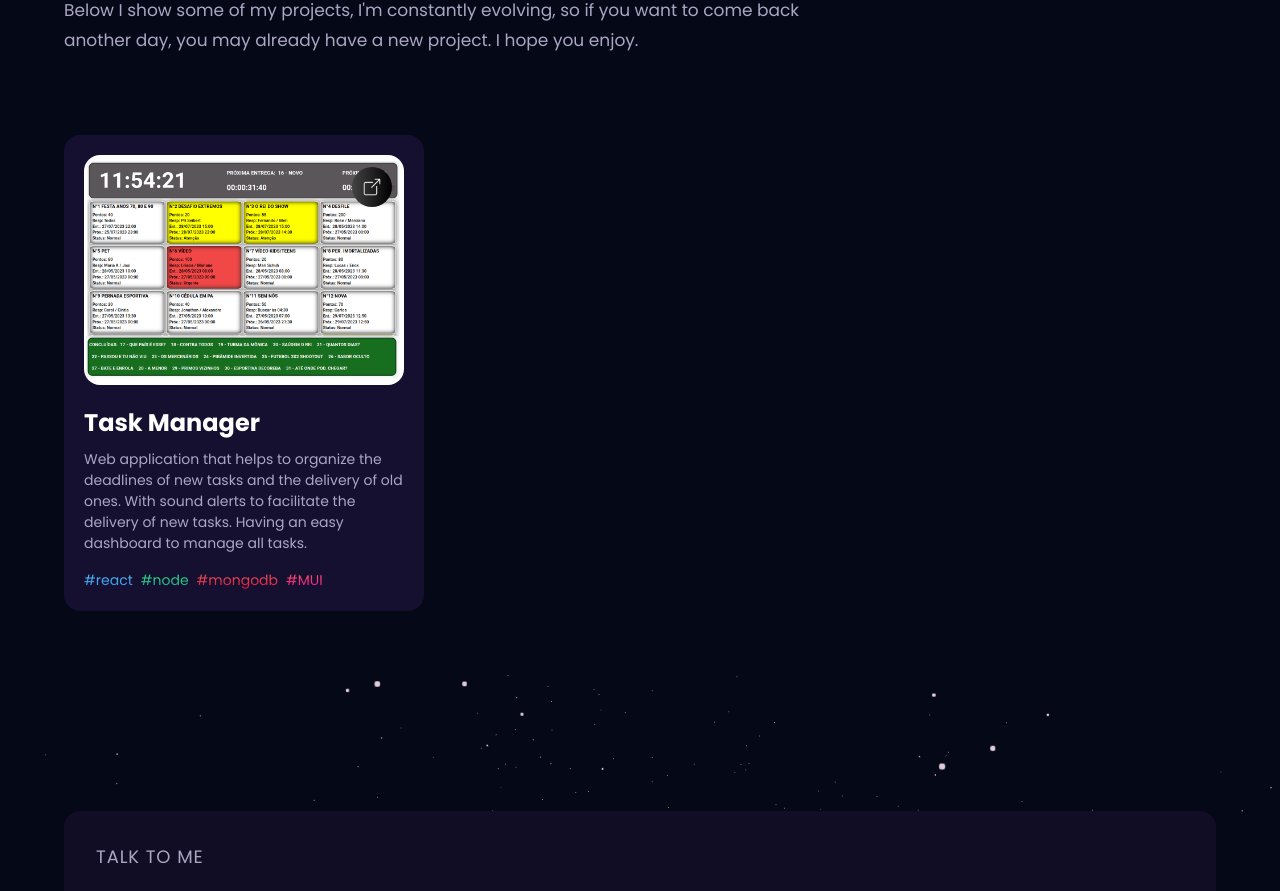
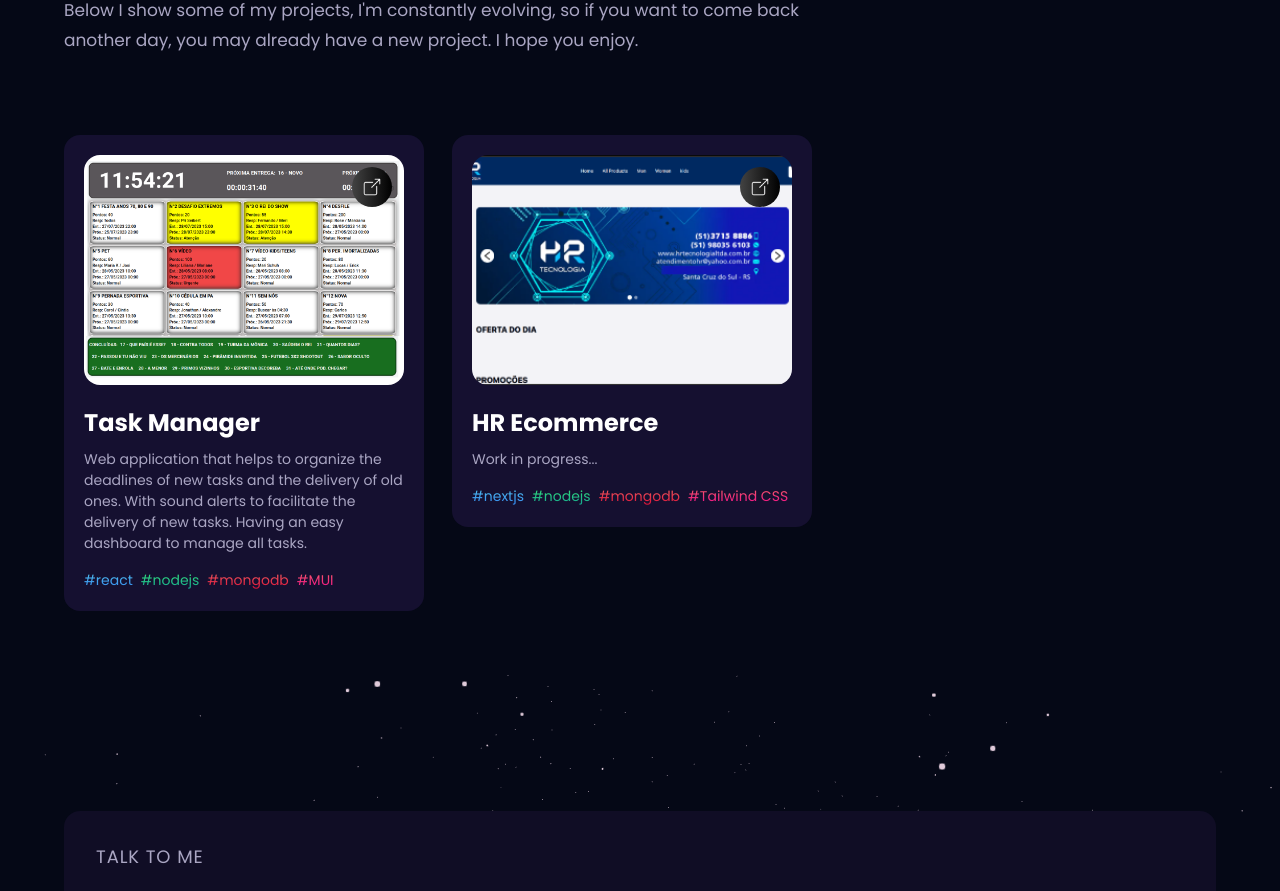
Before and after one commit to jonasmkunzler/jonask-portfolio, a React (Vite) app: page / in a window 1280 px wide. Shown: the part 3260-4151 px from the top of the page. Built offline with nearby package versions, Linux system fonts and the light colour scheme.

Commit message:
Enviando segundo projeto

```diff
--- a/src/assets/index.js
+++ b/src/assets/index.js
@@ -1,36 +1,38 @@
-import logojk from "./Logo JK BW.png";
-import backend from "./backend.png";
-import creator from "./creator.png";
-import mobile from "./mobile.png";
-import web from "./web.png";
-import github from "./github.png";
-import externalLink from "./external-link.png";
-import menu from "./menu.svg";
-import close from "./close.svg";
+import logojk from './Logo JK BW.png'
+import backend from './backend.png'
+import creator from './creator.png'
+import mobile from './mobile.png'
+import web from './web.png'
+import github from './github.png'
+import externalLink from './external-link.png'
+import menu from './menu.svg'
+import close from './close.svg'
 
-import css from "./tech/css.png";
-import docker from "./tech/docker.png";
-import figma from "./tech/figma.png";
-import git from "./tech/git.png";
-import html from "./tech/html.png";
-import javascript from "./tech/javascript.png";
-import mongodb from "./tech/mongodb.png";
-import nodejs from "./tech/nodejs.png";
-import reactjs from "./tech/reactjs.png";
-import redux from "./tech/redux.png";
-import tailwind from "./tech/tailwind.png";
-import typescript from "./tech/typescript.png";
-import threejs from "./tech/threejs.svg";
+import css from './tech/css.png'
+import docker from './tech/docker.png'
+import figma from './tech/figma.png'
+import git from './tech/git.png'
+import html from './tech/html.png'
+import javascript from './tech/javascript.png'
+import mongodb from './tech/mongodb.png'
+import nodejs from './tech/nodejs.png'
+import reactjs from './tech/reactjs.png'
+import redux from './tech/redux.png'
+import tailwind from './tech/tailwind.png'
+import typescript from './tech/typescript.png'
+import threejs from './tech/threejs.svg'
 
-import resultmais from "./company/resultmais.png";
-import logojmk from "./company/logojk.png";
+import resultmais from './company/resultmais.png'
+import logojmk from './company/logojk.png'
 
-import imageTwo from "./project-one/imageTwo.jpeg";
-import imageTree from "./project-one/imageTree.jpeg";
-import root_image from "./project-one/imageFour.png";
-import taskManagerMov from "./project-one/taskManagerMov.mp4";
+import imageTwo from './project-one/imageTwo.jpeg'
+import imageTree from './project-one/imageTree.jpeg'
+import root_image_project_one from './project-one/imageFour.png'
+import taskManagerMov from './project-one/taskManagerMov.mp4'
 
-const imagesTask = [imageTree, imageTwo];
+import root_image_project_sec from './project-sec/root_image-project-sec.png'
+
+const imagesTask = [imageTree, imageTwo]
 
 export {
   logojk,
@@ -58,6 +60,7 @@ export {
   typescript,
   threejs,
   imagesTask,
-  root_image,
-  taskManagerMov,
-};
+  root_image_project_one,
+  root_image_project_sec,
+  taskManagerMov
+}
--- a/src/constants/index.js
+++ b/src/constants/index.js
@@ -11,7 +11,8 @@ import {
   mongodb,
   git,
   docker,
-  root_image,
+  root_image_project_one,
+  root_image_project_sec,
   logojmk,
   resultmais
 } from '../assets'
@@ -154,7 +155,7 @@ const projects = [
         color: 'blue-text-gradient'
       },
       {
-        name: 'node',
+        name: 'nodejs',
         color: 'green-text-gradient'
       },
       {
@@ -166,8 +167,32 @@ const projects = [
         color: 'pink-text-gradient'
       }
     ],
-    image: root_image,
+    image: root_image_project_one,
     source_code_link: '/taskmanager'
+  },
+  {
+    name: 'HR Ecommerce',
+    description: 'Work in progress...',
+    tags: [
+      {
+        name: 'nextjs',
+        color: 'blue-text-gradient'
+      },
+      {
+        name: 'nodejs',
+        color: 'green-text-gradient'
+      },
+      {
+        name: 'mongodb',
+        color: 'red-text-gradient'
+      },
+      {
+        name: 'Tailwind CSS',
+        color: 'pink-text-gradient'
+      }
+    ],
+    image: root_image_project_sec,
+    source_code_link: 'https://hr-ecommerce.vercel.app/'
   }
 ]
 
```
Also changed, not shown: src/assets/project-sec/root_image-project-sec.png (added).
